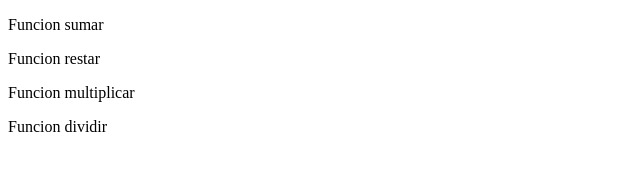
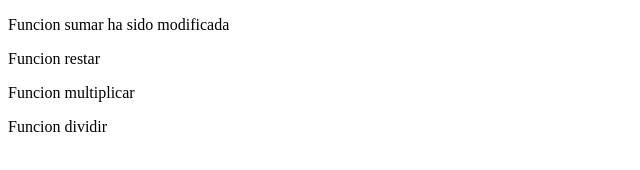
Before and after one commit to AkaPerla/Calculadora, a plain HTML site: page calculadora.html in a window 1280 px wide. Shown: the whole page, without its empty margins (0-640 px from the left). Drawn offline with Linux system fonts and the light colour scheme.

Commit message:
Se ha modificado la funcion suma

```diff
--- a/calculadora.html
+++ b/calculadora.html
@@ -7,7 +7,7 @@
     <title>Document</title>
 </head>
 <body>
-    <p>Funcion sumar</p>
+    <p>Funcion sumar ha sido modificada</p>
     <p>Funcion restar</p>
     <p>Funcion multiplicar</p>
     <p>Funcion dividir</p>
```
